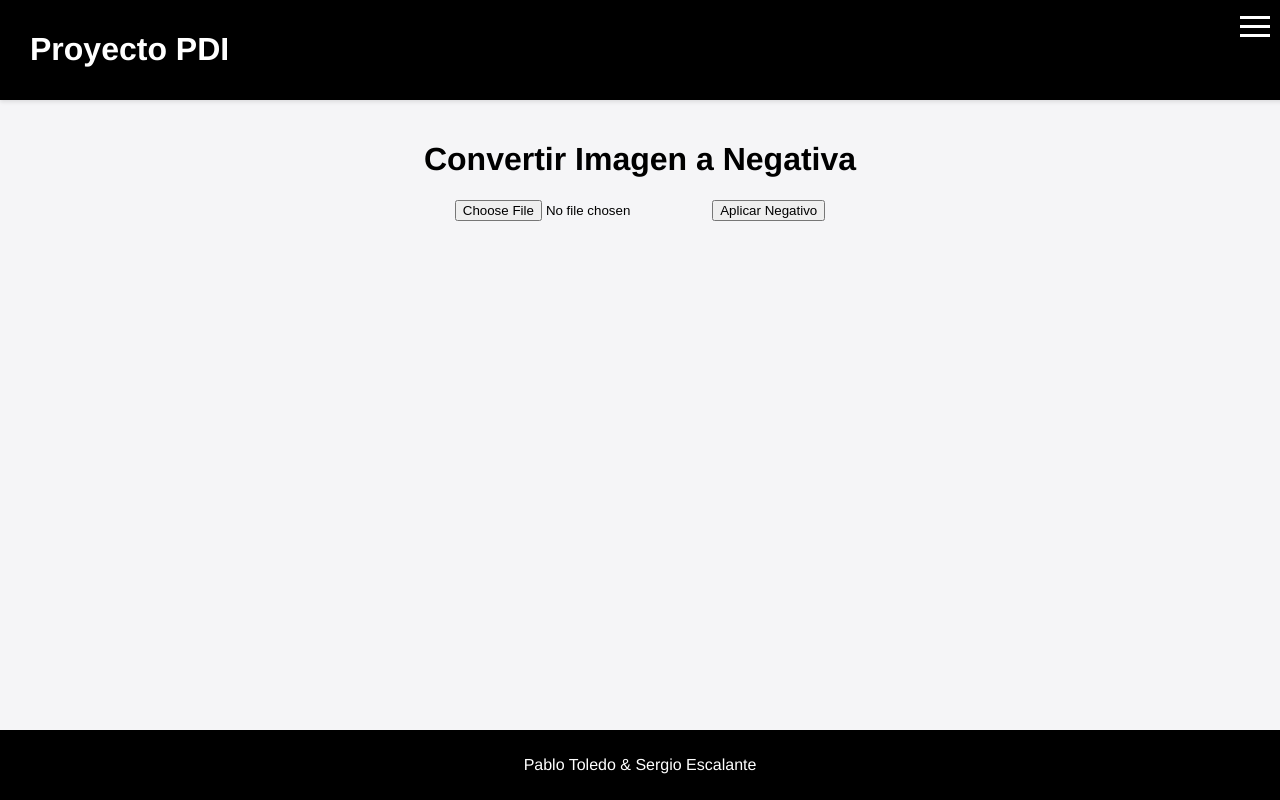
After one commit to PabloToledoBarahona/pdiProject, a Flask app: page /negative_image in a window 1280 px wide. The commit adds this page. Run offline with Flask 3, Linux system fonts and the light colour scheme.

Commit message:
Added negative_image screen

```diff
--- a/app/controllers/image_controller.py
+++ b/app/controllers/image_controller.py
@@ -6,6 +6,7 @@ from app.modules.brightness import adjust_brightness
 from app.modules.contrast import adjust_contrast
 from app.modules.filters import apply_gaussian_blur, apply_median_blur, apply_edge_detection
 from app.modules.transform_geometry import rotate_image
+from app.modules.negative import make_negative
 image_controller = Blueprint('image_controller', __name__, template_folder='../templates')
 
 UPLOAD_FOLDER = 'app/static/uploads'
@@ -300,7 +301,6 @@ def transform_geometry_view():
             filename = secure_filename(file.filename)
             file_path = os.path.join(UPLOAD_FOLDER, filename)
             file.save(file_path)
-
             action = request.form['action']
             if action == 'rotate_90':
                 transformed_path, error = rotate_image(file_path, 90)
@@ -310,10 +310,25 @@ def transform_geometry_view():
                 transformed_path, error = rotate_image(file_path, 270)
             else:
                 return "Acción no reconocida", 400
+            if error:
+                return error, 400
+            return render_template('transform_geometry.html', transformed_image=os.path.basename(transformed_path))
+    return render_template('transform_geometry.html')
 
+
+@image_controller.route('/negative_image', methods=['GET', 'POST'])
+def negative_image_view():
+    if request.method == 'POST':
+        file = request.files.get('file')
+        if file:
+            filename = secure_filename(file.filename)
+            file_path = os.path.join(UPLOAD_FOLDER, filename)
+            file.save(file_path)
+
+            negative_path, error = make_negative(file_path)
             if error:
                 return error, 400
 
-            return render_template('transform_geometry.html', transformed_image=os.path.basename(transformed_path))
+            return render_template('negative_image.html', negative_image=os.path.basename(negative_path))
 
-    return render_template('transform_geometry.html')
+    return render_template('negative_image.html')
--- a/app/templates/navbar.html
+++ b/app/templates/navbar.html
@@ -19,6 +19,7 @@
             <li><a href="{{ url_for('image_controller.adjust_contrast_view') }}">Modificar Contraste</a></li>
             <li><a href="{{ url_for('image_controller.filters_view') }}">Filtros</a></li>
             <li><a href="{{ url_for('image_controller.transform_geometry_view') }}">Transformación Geométrica</a></li>
+            <li><a href="{{ url_for('image_controller.negative_image_view') }}">Imagen Negativa</a></li>
         </ul>
     </nav>
 </header>
--- /dev/null
+++ b/app/templates/negative_image.html
@@ -0,0 +1,30 @@
+<!DOCTYPE html>
+<html lang="es">
+<head>
+    <meta charset="UTF-8">
+    <meta name="viewport" content="width=device-width, initial-scale=1.0">
+    <title>Imagen Negativa</title>
+    <link rel="stylesheet" href="{{ url_for('static', filename='css/styles.css') }}">
+</head>
+<body>
+    {% include 'navbar.html' %}
+    <main>
+        <div class="container">
+            <h1>Convertir Imagen a Negativa</h1>
+            <form action="{{ url_for('image_controller.negative_image_view') }}" method="post" enctype="multipart/form-data">
+                <input type="file" name="file" accept="image/*" required>
+                <button type="submit" class="btn">Aplicar Negativo</button>
+            </form>
+            {% if negative_image %}
+                <div class="image-section">
+                    <h2>Imagen Negativa</h2>
+                    <img src="{{ url_for('static', filename='uploads/' ~ negative_image) }}" alt="Imagen Negativa" class="image-display">
+                </div>
+            {% endif %}
+        </div>
+    </main>
+    <footer>
+        <p>Pablo Toledo & Sergio Escalante</p>
+    </footer>
+</body>
+</html>
```
Also changed, not shown: app/modules/negative.py (+16 -0 lines), app/static/uploads/negative.png (added), app/static/uploads/univalle2.jpeg (added).
